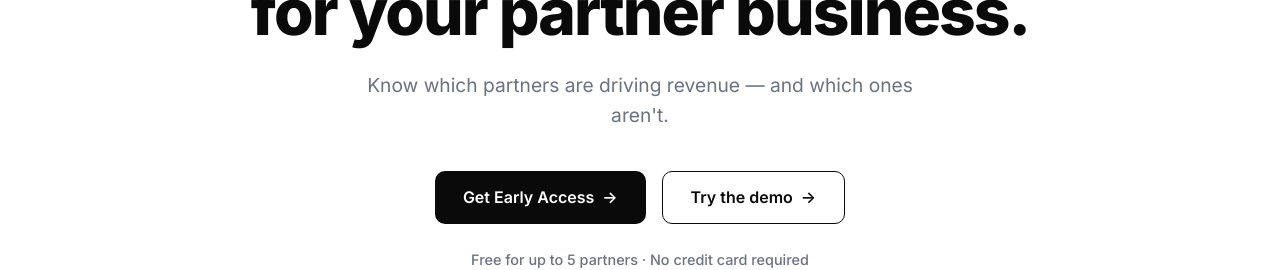
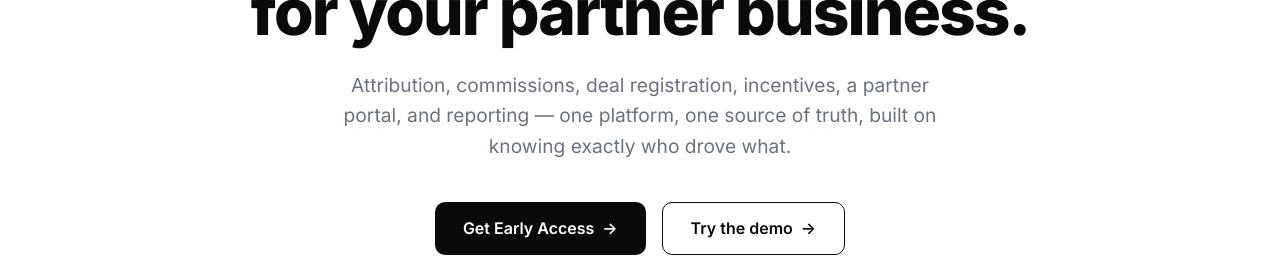
Before and after one commit to dylan3796/partner-attribution-ai, a Next.js app: page / in a window 1280 px wide. Shown: the part 316-586 px from the top of the page. Built offline with nearby package versions, Linux system fonts and the light colour scheme; no server answers.

Commit message:
copy: update hero subtitle to convey full platform breadth
New subtitle: "Attribution, commissions, deal registration, incentives,
a partner portal, and reporting — one platform, one source of truth,
built on knowing exactly who drove what."

https://claude.ai/code/session_014y1oz3HVA4r8EvX8qvjkq8

```diff
--- a/app/page.tsx
+++ b/app/page.tsx
@@ -39,7 +39,7 @@ export default function LandingPage() {
 The intelligence layer<br />for your partner business.
           </h1>
           <p className="l-muted l-subtitle">
-            Know which partners are driving revenue — and which ones aren&apos;t.
+            Attribution, commissions, deal registration, incentives, a partner portal, and reporting — one platform, one source of truth, built on knowing exactly who drove what.
           </p>
           <div className="l-flex-center" style={{ marginBottom: "1.5rem" }}>
             <Link href="/sign-up" className="l-btn">Get Early Access <span>→</span></Link>
```
